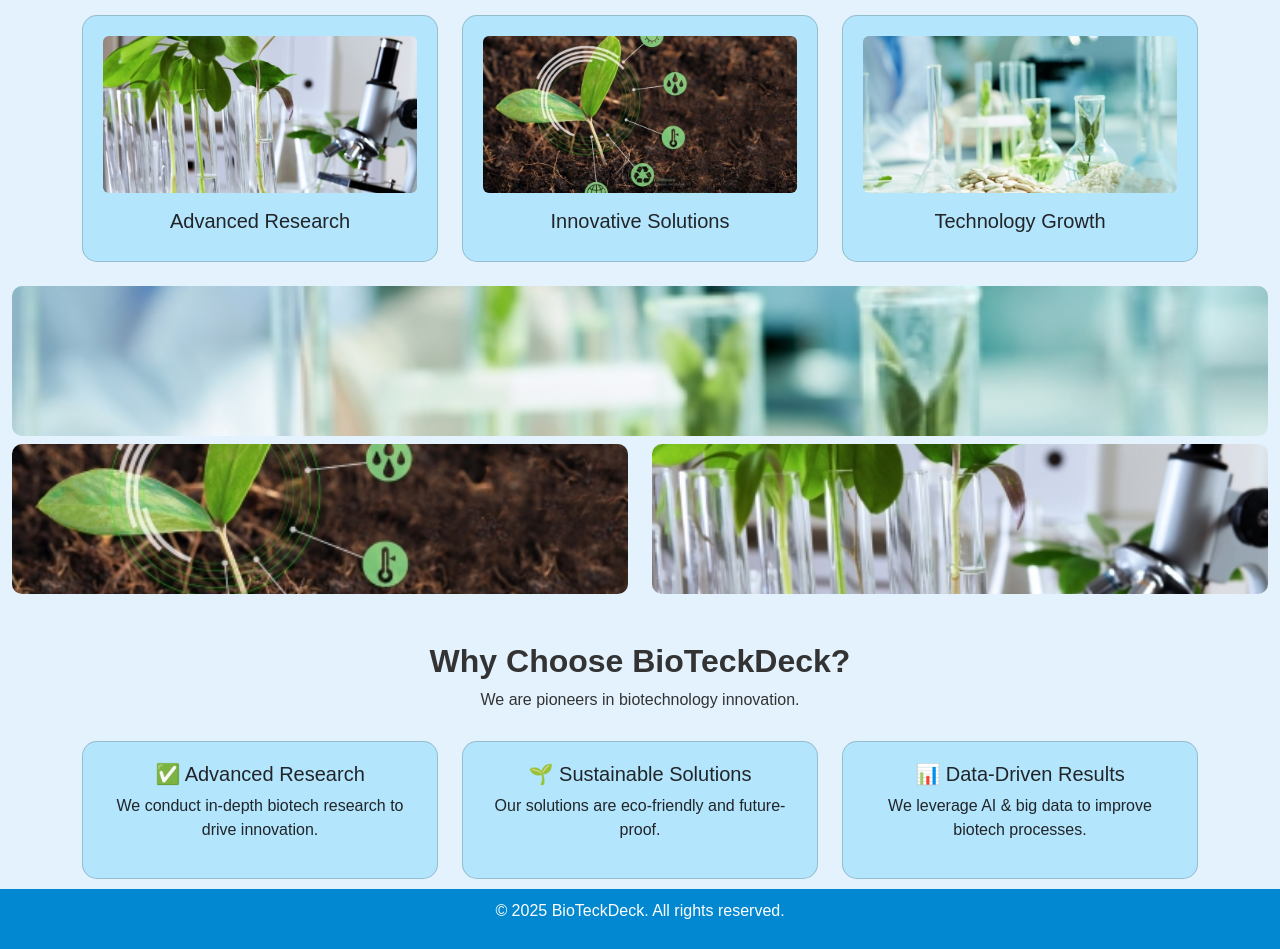
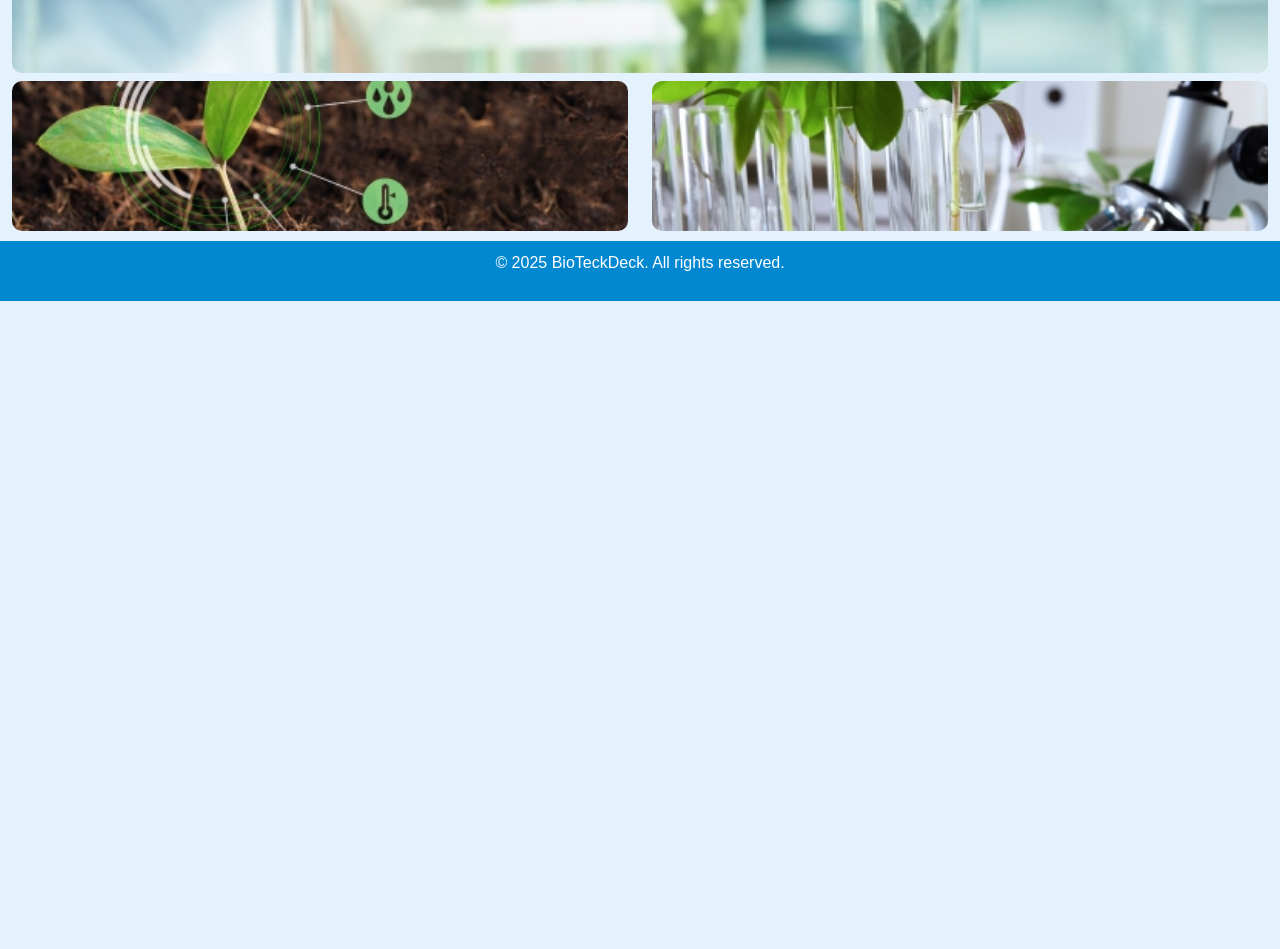
Before and after one commit to Muthamizh-s/BioTeckDeck, a plain HTML site: page index.html in a window 1280 px wide. Shown: the part 455-1404 px from the top of the page. After the commit the page ends 800 px from the top, so only its background shows below. Drawn offline with nearby package versions, Linux system fonts and the light colour scheme.

Commit message:
Update index.html

```diff
--- a/index.html
+++ b/index.html
@@ -104,8 +104,8 @@
         <div class="offcanvas-body">
             <ul class="nav flex-column">
                 <li class="nav-item"><a class="nav-link" href="#">Home</a></li>
+                <li class="nav-item"><a class="nav-link" href="search.html">Search</a></li>
                 <li class="nav-item"><a class="nav-link" href="#">About</a></li>
-                <li class="nav-item"><a class="nav-link" href="#">Services</a></li>
                 <li class="nav-item"><a class="nav-link" href="#">Contact</a></li>
             </ul>
         </div>
@@ -128,30 +128,7 @@
         </form>
     </div>
 
-    <!-- Featured Section -->
-    <div class="container text-center mt-5">
-        <h2 class="fw-bold">Our Latest Innovations</h2>
-        <div class="row mt-4">
-            <div class="col-md-4">
-                <div class="card card-custom">
-                    <img src="images/1.jpg" class="img-fluid rounded">
-                    <h5 class="mt-3">Advanced Research</h5>
-                </div>
-            </div>
-            <div class="col-md-4">
-                <div class="card card-custom">
-                    <img src="images/2.jpg" class="img-fluid rounded">
-                    <h5 class="mt-3">Innovative Solutions</h5>
-                </div>
-            </div>
-            <div class="col-md-4">
-                <div class="card card-custom">
-                    <img src="images/3.jpg" class="img-fluid rounded">
-                    <h5 class="mt-3">Technology Growth</h5>
-                </div>
-            </div>
-        </div>
-    </div>
+
 
     <!-- Image Grid -->
     <div class="container-fluid mt-4 image-grid">
@@ -170,31 +147,6 @@
         </div>
     </div>
 
-    <!-- Why Choose Us -->
-    <div class="container text-center mt-5">
-        <h2 class="fw-bold">Why Choose BioTeckDeck?</h2>
-        <p>We are pioneers in biotechnology innovation.</p>
-        <div class="row mt-4">
-            <div class="col-md-4">
-                <div class="card card-custom">
-                    <h5>✅ Advanced Research</h5>
-                    <p>We conduct in-depth biotech research to drive innovation.</p>
-                </div>
-            </div>
-            <div class="col-md-4">
-                <div class="card card-custom">
-                    <h5>🌱 Sustainable Solutions</h5>
-                    <p>Our solutions are eco-friendly and future-proof.</p>
-                </div>
-            </div>
-            <div class="col-md-4">
-                <div class="card card-custom">
-                    <h5>📊 Data-Driven Results</h5>
-                    <p>We leverage AI & big data to improve biotech processes.</p>
-                </div>
-            </div>
-        </div>
-    </div>
 
     <!-- Footer -->
     <footer class="text-center" style="margin-top: 10px;">
```
